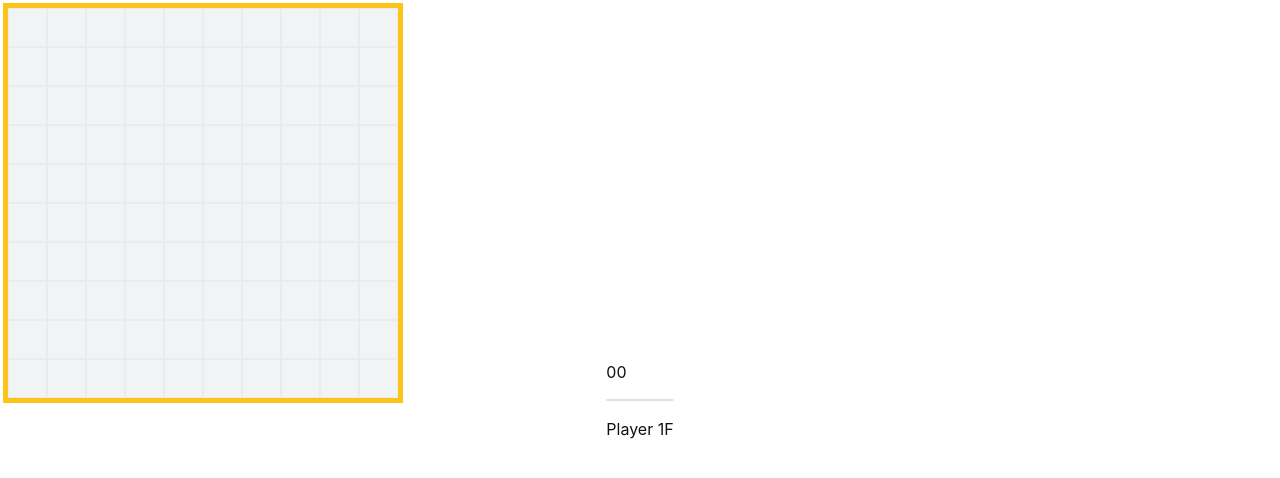
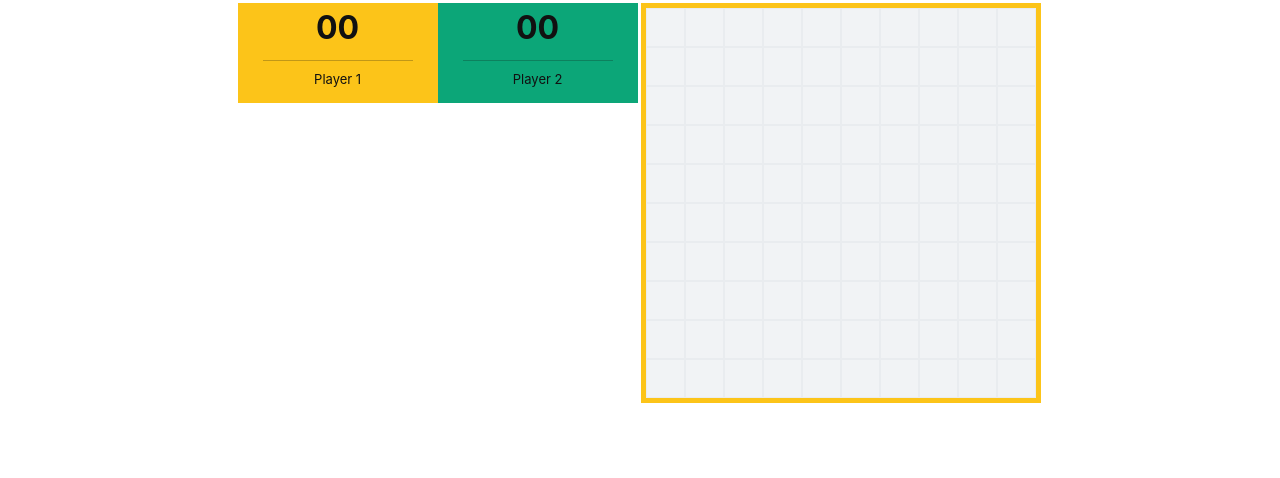
Before and after one commit to arif-b-khan/datacom.battleship, a React app in the folder battleship-ui/: page / in a window 1280 px wide. Built offline with nearby package versions, Linux system fonts and the light colour scheme.

Commit message:
Board layout changes

```diff
--- a/battleship-ui/src/Core/Game.js
+++ b/battleship-ui/src/Core/Game.js
@@ -9,15 +9,29 @@ function Game() {
     });
     return (
         <>
-            <div className='board'>{compSquares}</div>
-            <div className="playercard position-releative">
-                <div class="position-absolute top-50 start-50 translate-middle">
-                    <span>00</span>
-                    <hr />
-                    <span>
-                        Player 1F
-                    </span>
+            <div className="d-xs-flex flex-xs-column d-sm-flex flex-sm-row-reverse justify-content-center">
+                <div className='board'>{compSquares}</div>
+                <div className="d-flex flex-row playercard-margin-top">
+                    <div className="playercard ">
+                        <div>
+                            <label>00</label>
+                            <hr />
+                            <label>
+                                Player 1
+                            </label>
+                        </div>
+                    </div>
+                    <div className="playercard teal-color">
+                        <div>
+                            <label>00</label>
+                            <hr />
+                            <label>
+                                Player 2
+                            </label>
+                        </div>
+                    </div>
                 </div>
+
             </div>
         </>
     );
--- a/battleship-ui/src/styles/style.scss
+++ b/battleship-ui/src/styles/style.scss
@@ -1,21 +1,20 @@
-@import '../scss/custom';
+@import "../scss/custom";
 
 body {
   margin: 0;
-    font-family: -apple-system, BlinkMacSystemFont, 'Segoe UI', 'Roboto', 'Oxygen',
-      'Ubuntu', 'Cantarell', 'Fira Sans', 'Droid Sans', 'Helvetica Neue',
+  font-family: -apple-system, BlinkMacSystemFont, "Segoe UI", "Roboto", "Oxygen",
+    "Ubuntu", "Cantarell", "Fira Sans", "Droid Sans", "Helvetica Neue",
     sans-serif;
   -webkit-font-smoothing: antialiased;
   -moz-osx-font-smoothing: grayscale;
 }
 
 code {
-font-family: source-code-pro, Menlo, Monaco, Consolas, 'Courier New',
+  font-family: source-code-pro, Menlo, Monaco, Consolas, "Courier New",
     monospace;
 }
 
-
-@include media-breakpoint-up(sm) {
+@include media-breakpoint-up(md) {
   .board {
     width: 400px;
     height: 400px;
@@ -28,7 +27,7 @@ font-family: source-code-pro, Menlo, Monaco, Consolas, 'Courier New',
   }
 }
 
-@include media-breakpoint-down(sm) {
+@include media-breakpoint-down(md) {
   .board {
     width: 100%;
     height: 350px;
@@ -57,5 +56,34 @@ font-family: source-code-pro, Menlo, Monaco, Consolas, 'Courier New',
 }
 
 .playercard {
+  width: 200px;
+  height: 100px;
+  display: flex;
+  justify-content: center;
+  align-items: center;
   background-color: var(--oc-yellow-5);
+  div {
+    width: 150px;
+    text-align: center;
+    hr {
+      margin: 0.5em 0 0.3em 0;
     }
+    label:first-child {
+      font-weight: bold;
+      font-size: xx-large;
+    }
+    label:last-child {
+      font-size: small;
+      margin-bottom: 1em;
+    }
+  }
+}
+@include media-breakpoint-up(md) {
+  .playercard-margin-top {
+    margin: 0.2em 0 0 0;
+  }
+}
+
+.teal-color {
+  background-color: var(--oc-teal-7);
+}
```
Lines whose indentation alone changed are shown as unchanged.
